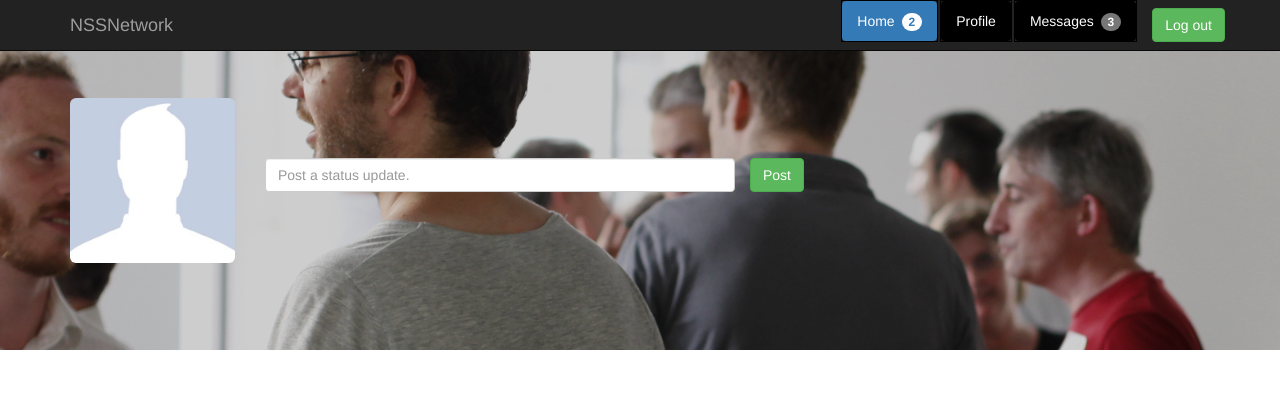
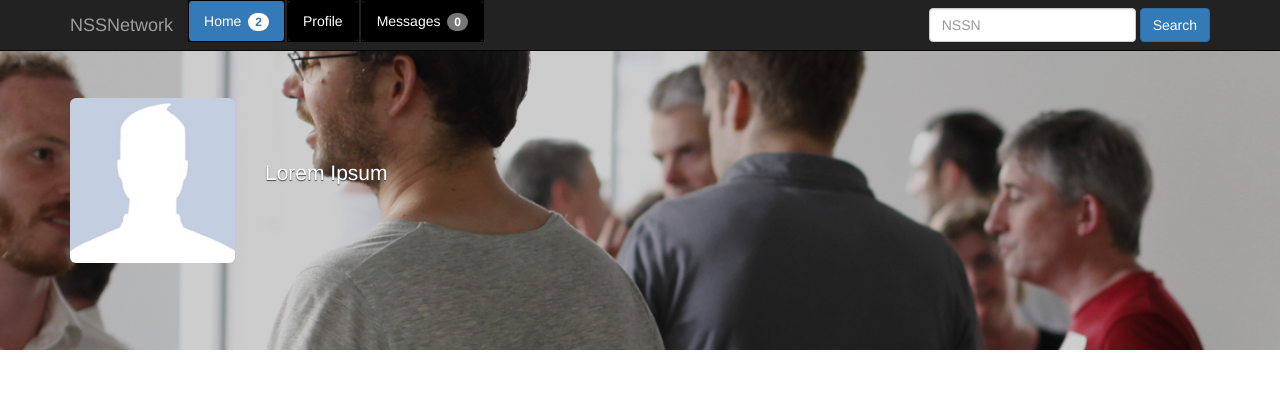
Before and after one commit to tcarrio/cse-notsosocialnetwork, a Python web app: template templates/home.html in a window 1280 px wide. Shown: the top 420 px of the page. Run offline with Jinja, Linux system fonts and the light colour scheme; the template is opened without the code that fills it, so the values that code supplies are empty; some libraries are stand-ins or nearby versions.

Commit message:
rough draft of home page

```diff
--- a/templates/home.html
+++ b/templates/home.html
@@ -24,32 +24,46 @@
     <link href="/css/register.css" rel="stylesheet">
     <link href="/css/infoForm.css" rel="stylesheet">
 
+
     </head>
 
   <body>
 
-    <nav class="navbar navbar-inverse navbar-fixed-top">
+   <nav class="navbar navbar-inverse navbar-fixed-top">
       <div class="container">
         <div class="navbar-header">
-        <button type="button" class="navbar-toggle collapsed" data-toggle="collapse" data-target="#navbar" aria-expanded="false" aria-controls="navbar">
+          <button type="button" class="navbar-toggle collapsed" data-toggle="collapse" data-target="#navbar" aria-expanded="false" aria-controls="navbar">
             <span class="sr-only">Toggle navigation</span>
+            <span class="icon-bar"></span>
+            <span class="icon-bar"></span>
+            <span class="icon-bar"></span>
           </button>
           <a class="navbar-brand" href="/index.html">NSSNetwork</a>
         </div>
+
         <div id="navbar" class="navbar-collapse collapse">
-    <ul class="nav nav-pills navbar-right" role="tablist">
+        <!-- Will need logic to hide this after login
+            But as it stands this entire form will be generated by Spring/JSP
+            Based on server-side logic descerning the user authentication-->
+
+        <ul class="nav nav-pills" role="tablist">
         <li role="presentation" class="active"><a href="/home.html">Home <span class="badge">2</span></a></li>
         <li role="presentation"><a href="/profile.html">Profile</a></li>
-        <li role="presentation"><a href="/inbox.html">Messages <span class="badge">3</span></a></li>
-        <form class="navbar-form navbar-right" action="/logout" method="post">
+        <li role="presentation"><a href="/message.html">Messages <span class="badge">0</span></a></li>
+
+        <form class="navbar-form navbar-right" method="post">
             <div class="form-group">
-            <input type="submit" class="btn btn-success" value="Log out" />
-              </div>
+              <input type="text" placeholder="NSSN" class="form-control">
+            </div>
+            <input type="submit" class="btn btn-primary" href="/search.html" value="Search" />
+
           </form>
       </ul>
 
         </div><!--/.navbar-collapse -->
       </div>
+
+
     </nav>
 
 
@@ -67,9 +81,8 @@
               <br><br><br>
               <div class="row">
                <div class="col-md-5">
-                <input type="text" placeholder="Post a status update." class="form-control">
+                <p>Lorem Ipsum</p>
                 </div>
-                <input type="submit" class="btn btn-success" value="Post" />
               </div>
           </div>
 
```
